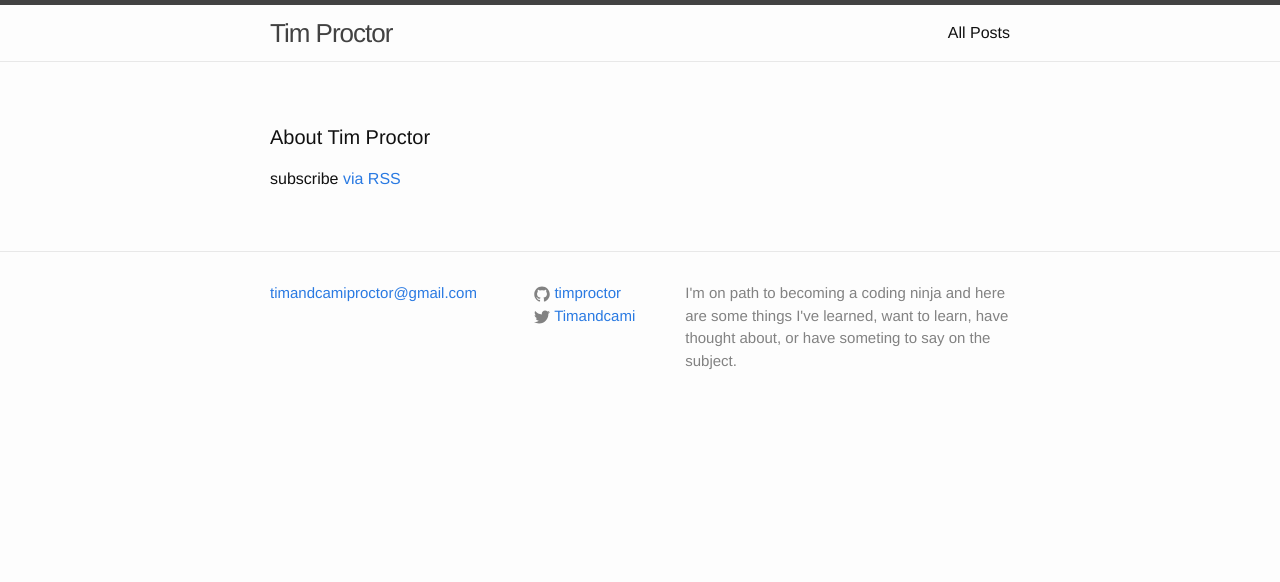
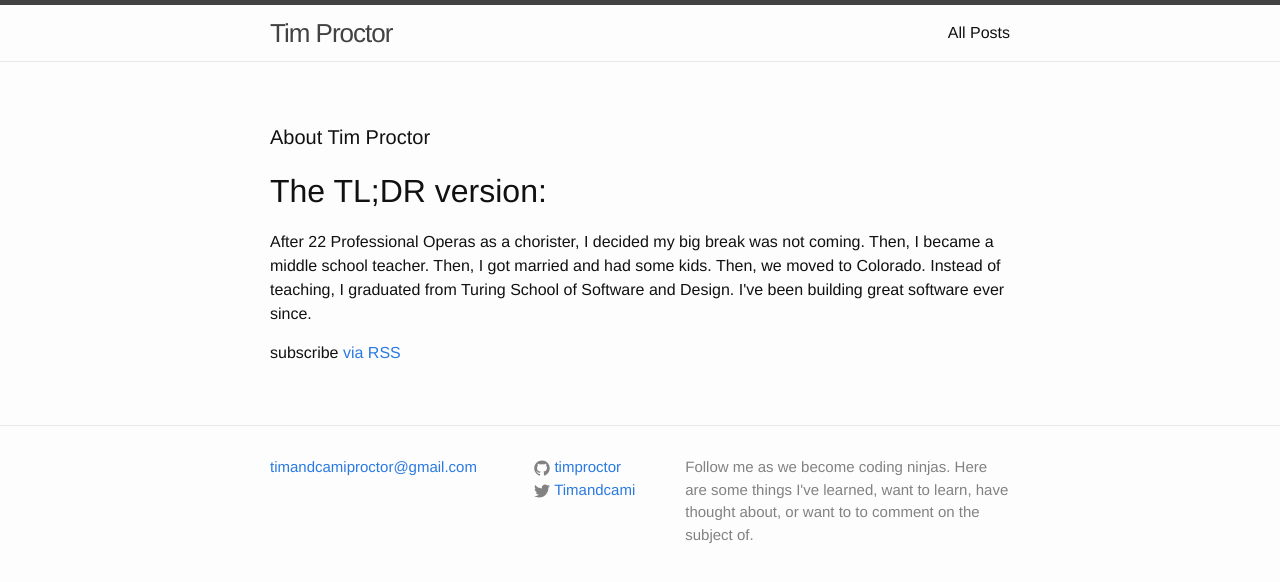
Before and after one commit to timproctor/timproctor.github.io, a Jekyll site: the page built from index.html, in a window 1280 px wide. Shown: the top 582 px of the page. Built offline with Jekyll 4.4.1, drawn with Linux system fonts in a browser that asks for light colours.

Commit message:
added about section, let's see

```diff
--- a/_config.yml
+++ b/_config.yml
@@ -2,9 +2,9 @@
 title: Tim Proctor
 email: timandcamiproctor@gmail.com
 description: > # this means to ignore newlines until "baseurl:"
-  I'm on path to becoming a coding ninja and here are some things
-  I've learned, want to learn, have thought about, or have someting
-  to say on the subject.
+  Follow me as we become coding ninjas. Here are some things
+  I've learned, want to learn, have thought about, or want to
+  to comment on the subject of.
 # baseurl: "" # the subpath of your site, e.g. /blog/
 url: "http://timproctor.github.io" # the base hostname & protocol for your site
 twitter_username: Timandcami
--- a/index.html
+++ b/index.html
@@ -6,6 +6,10 @@ layout: page
 
   <h1 class="page-heading">About Tim Proctor</h1>
 
+  <h2>The TL;DR version:</h2>
+
+  <p>After 22 Professional Operas as a chorister, I decided my big break was not coming. Then, I became a middle school teacher. Then, I got married and had some kids. Then, we moved to Colorado. Instead of teaching, I graduated from Turing School of Software and Design. I've been building great software ever since.</p>
+
 
   <p class="rss-subscribe">subscribe <a href="{{ "/feed.xml" | prepend: site.baseurl }}">via RSS</a></p>
 
```
